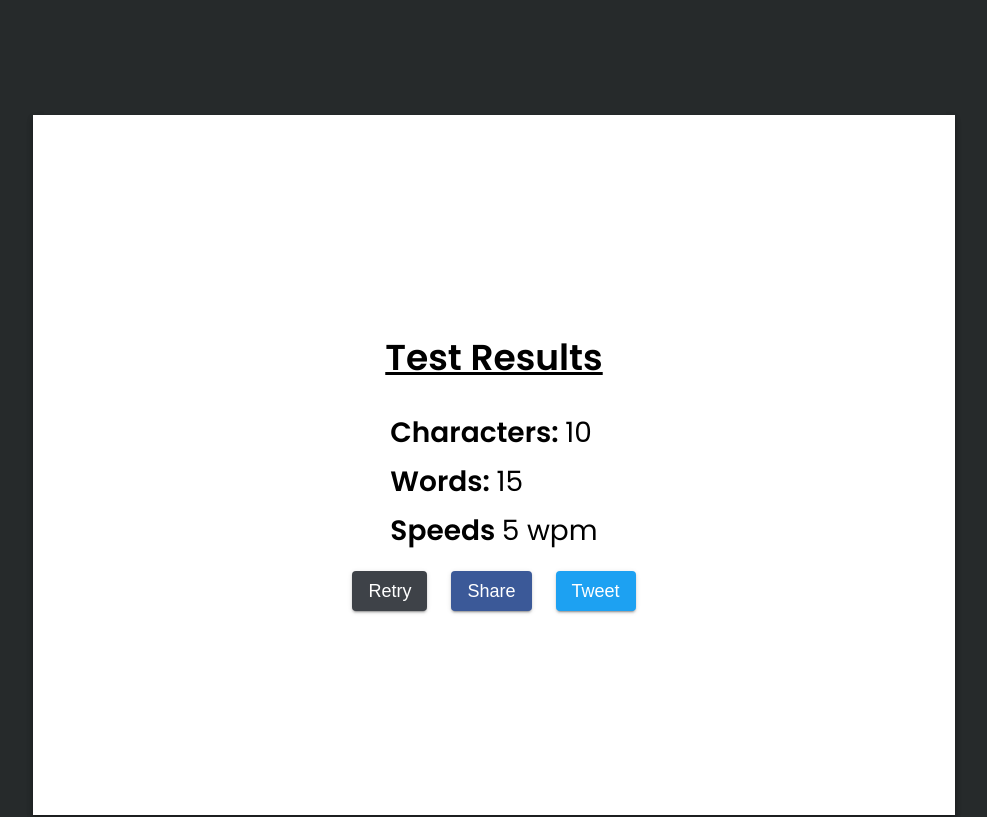
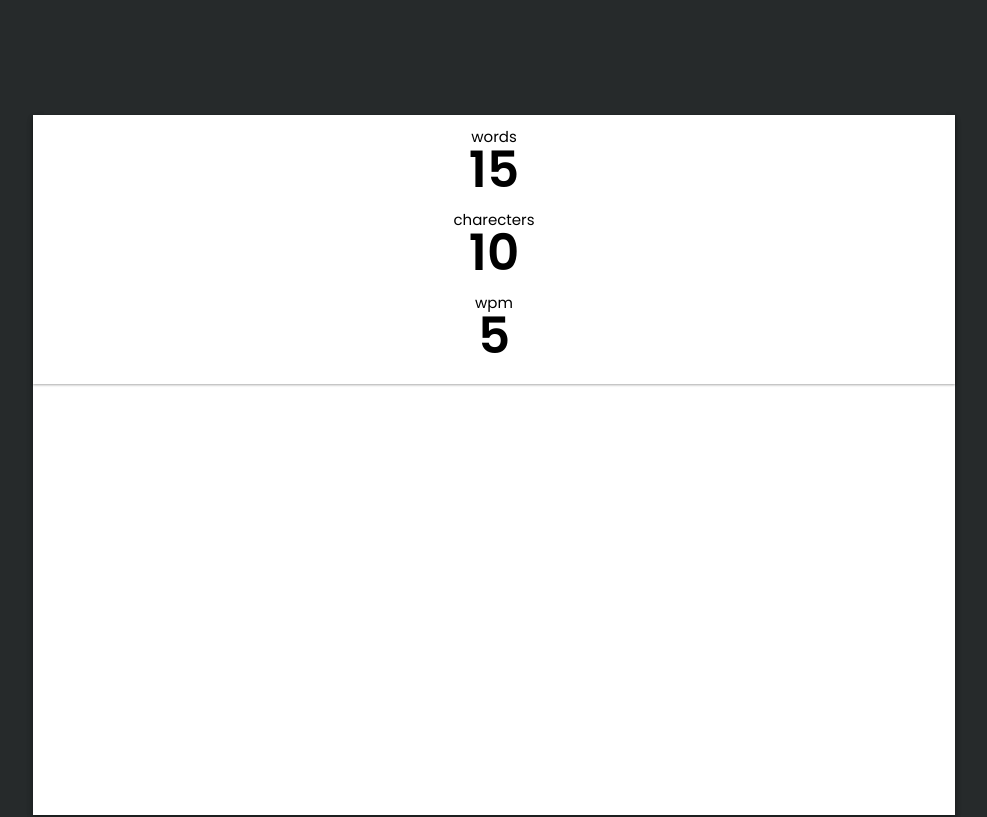
Before and after one commit to anandbaraik/flashtype, a React (Create React App) app: page / in a window 1280 px wide. Shown: the part 920-1737 px from the top of the page, without its empty margins (146-1133 px from the left). Built offline with nearby package versions, Linux system fonts and the light colour scheme.

Commit message:
feat:working on details card :sparkles:

```diff
--- a/src/components/TestContainer/TestContainer.jsx
+++ b/src/components/TestContainer/TestContainer.jsx
@@ -1,12 +1,17 @@
 import React from 'react'
 import './TestContainer.css'
 import TryAgain from '../TryAgain/TryAgain';
+import TypingChallengeContainer from '../TypingChallengeContainer/TypingChallengeContainer';
 export default function TestContainer({words, charecters, wpm}) {
   return (
     <div className="test-container">
-      <div className="try-again">
+    <div>
+      <TypingChallengeContainer words={words} charecters={charecters} wpm={wpm}>
+      </TypingChallengeContainer>
+    </div>
+      {/* <div className="try-again">
         <TryAgain words={words} charecters={charecters} wpm={wpm}></TryAgain>
-      </div>
+      </div> */}
     </div>
   )
 }
--- /dev/null
+++ b/src/components/TypingChallengeContainer/TypingChallengeContainer.css
@@ -0,0 +1,30 @@
+.typing-challenge-container {
+  display: flex;
+  flex-direction: column;
+  flex-grow: 1;
+}
+.details-container {
+  display: flex;
+  flex-direction: column;
+  justify-content: center;
+  align-items: center;
+  flex-grow: 1;
+  padding: 10px;
+  box-shadow: 0 1px 3px rgb(0 0 0 / 12%), 0 1px 2px rgb(0 0 0 / 24%);
+  transition: all 0.3s cubic-bezier(0.25, 0.8, 0.25, 1);
+}
+.details-card {
+  display: flex;
+  flex-direction: column;
+  justify-content: space-between;
+  align-items: center;
+}
+.card-name {
+  font-size: 15px;
+  margin-bottom: -15px !important;
+}
+.card-value {
+  font-size: 50px;
+  font-weight: 800;
+  margin: 0;
+}
--- /dev/null
+++ b/src/components/TypingChallengeContainer/TypingChallengeContainer.jsx
@@ -0,0 +1,36 @@
+import React from 'react'
+import "./TypingChallengeContainer.css";
+export default function TypingChallengeContainer({words, charecters, wpm}) {
+  return (
+    <div data-aos="fade-up" className="typing-challenge-container">
+        {/* details card */}
+        <div className="details-container">
+            <div className="details-card">
+                <div className="card-name">
+                    words
+                </div>
+                <div className="card-value">
+                    {words}
+                </div>
+            </div>
+            <div className="details-card">
+                <div className="card-name">
+                    charecters
+                </div>
+                <div className="card-value">
+                    {charecters}
+                </div>
+            </div>
+            <div className="details-card">
+                <div className="card-name">
+                    wpm
+                </div>
+                <div className="card-value">
+                    {wpm}
+                </div>
+            </div>
+        </div>
+        {/* challenege card */}
+    </div>
+  )
+}
```
